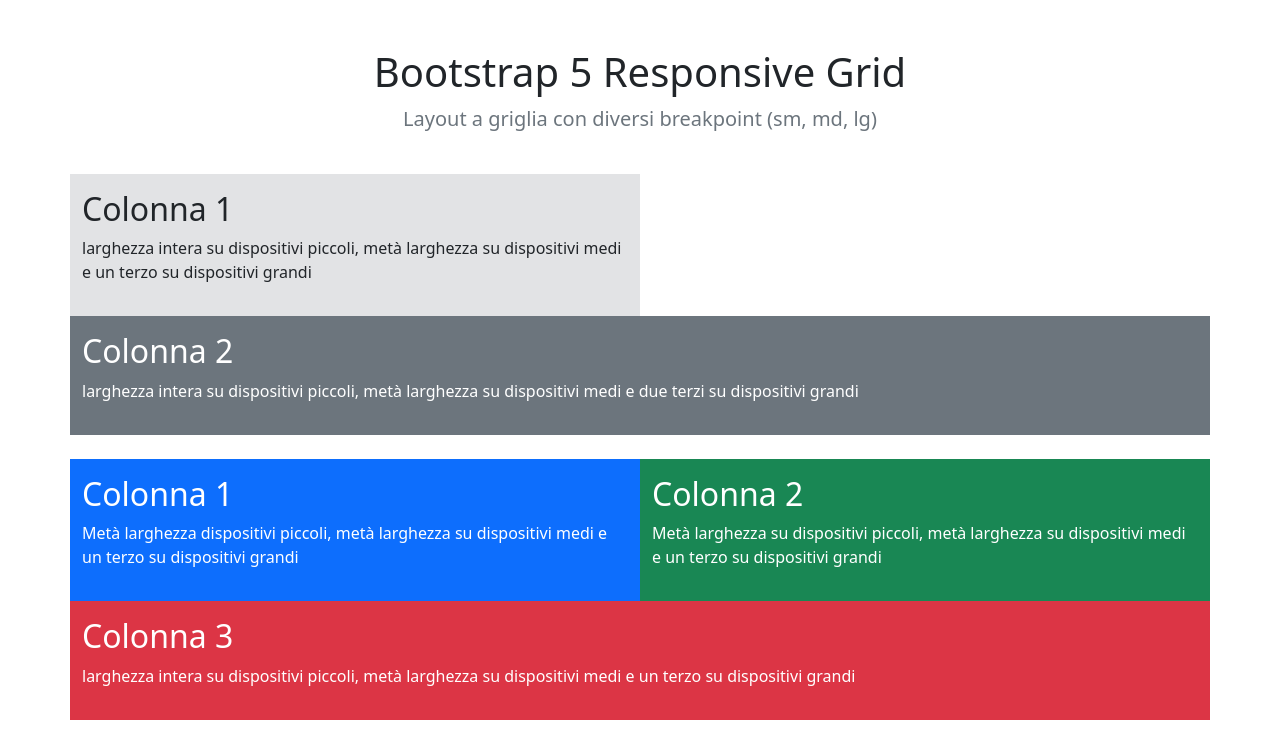
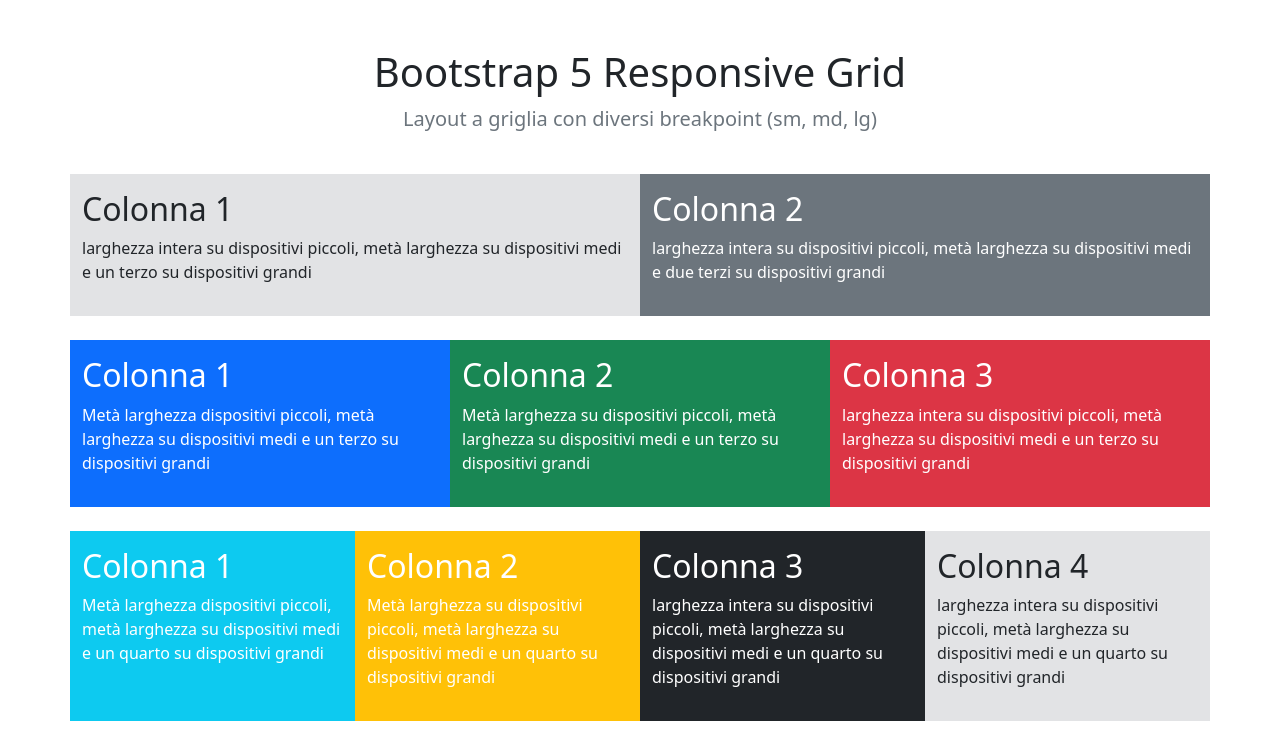
Before and after one commit to martinagiammillari/htmlcss-bootstrap-layout, a plain HTML site: page index.html in a window 1280 px wide. Shown: the top 741 px of the page. Drawn offline with nearby package versions, Linux system fonts and the light colour scheme.

Commit message:
feat: tablet responsive done

```diff
--- a/index.html
+++ b/index.html
@@ -38,7 +38,7 @@
 
 
                 <!-- COLONNA 2  -->
-                <div class="py-3 text-white bg-secondary col-12">
+                <div class="py-3 text-white bg-secondary col-12 col-md-6">
                     <h2>Colonna 2</h2>
                     <p>larghezza intera su dispositivi piccoli, metà larghezza su dispositivi medi e due terzi su
                         dispositivi grandi</p>
@@ -53,7 +53,7 @@
             <div class="row">
 
                 <!-- COLONNA 1 -->
-                <div class="py-3 text-white bg-primary col-6">
+                <div class="py-3 text-white bg-primary col-6 col-md-4">
                     <h2>Colonna 1</h2>
                     <p>Metà larghezza dispositivi piccoli, metà larghezza su dispositivi medi e un terzo su
                         dispositivi grandi</p>
@@ -61,7 +61,7 @@
 
 
                 <!-- COLONNA 2  -->
-                <div class="py-3 text-white bg-success col-6">
+                <div class="py-3 text-white bg-success col-6 col-md-4">
                     <h2>Colonna 2</h2>
                     <p>Metà larghezza su dispositivi piccoli, metà larghezza su dispositivi medi e un terzo su
                         dispositivi grandi</p>
@@ -69,7 +69,7 @@
 
 
                 <!-- COLONNA 3  -->
-                <div class="py-3 text-white bg-danger col-12">
+                <div class="py-3 text-white bg-danger col-12 col-md-4">
                     <h2>Colonna 3</h2>
                     <p>larghezza intera su dispositivi piccoli, metà larghezza su dispositivi medi e un terzo su
                         dispositivi grandi</p>
@@ -81,7 +81,7 @@
             <div class="row">
 
                 <!-- COLONNA 1 -->
-                <div class="py-3 text-white bg-info col-6">
+                <div class="py-3 text-white bg-info col-6 col-md-3">
                     <h2>Colonna 1</h2>
                     <p>Metà larghezza dispositivi piccoli, metà larghezza su dispositivi medi e un quarto su
                         dispositivi grandi</p>
@@ -89,7 +89,7 @@
 
 
                 <!-- COLONNA 2  -->
-                <div class="py-3 text-white bg-warning col-6">
+                <div class="py-3 text-white bg-warning col-6 col-md-3">
                     <h2>Colonna 2</h2>
                     <p>Metà larghezza su dispositivi piccoli, metà larghezza su dispositivi medi e un quarto su
                         dispositivi grandi</p>
@@ -97,14 +97,14 @@
 
 
                 <!-- COLONNA 3  -->
-                <div class="py-3 text-white bg-dark col-6">
+                <div class="py-3 text-white bg-dark col-6 col-md-3">
                     <h2>Colonna 3</h2>
                     <p>larghezza intera su dispositivi piccoli, metà larghezza su dispositivi medi e un quarto su
                         dispositivi grandi</p>
                 </div>
 
                 <!-- COLONNA 4  -->
-                <div class="py-3 bg-secondary-subtle col-6">
+                <div class="py-3 bg-secondary-subtle col-6 col-md-3">
                     <h2>Colonna 4</h2>
                     <p>larghezza intera su dispositivi piccoli, metà larghezza su dispositivi medi e un quarto su
                         dispositivi grandi</p>
```
